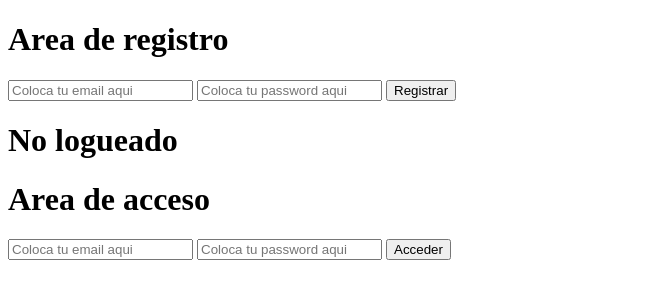
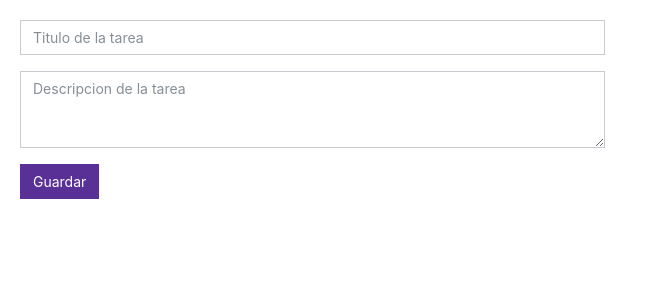
Before and after one commit to ballonbu/firebase, a plain HTML site: page index.html in a window 1280 px wide. Shown: the whole page, without its empty margins (0-660 px from the left). Drawn offline with nearby package versions, Linux system fonts and the light colour scheme; no server answers.

Commit message:
FrontEnd

```diff
--- a/index.html
+++ b/index.html
@@ -3,117 +3,30 @@
 
 <head>
     <meta charset="UTF-8">
-    <title>Gestion de usuarios</title>
+    <title>CRUD de Tareas</title>
+    <link rel="stylesheet" href="https://cdn.jsdelivr.net/npm/bootswatch@4.5.2/dist/pulse/bootstrap.min.css">
 </head>
 
 <body>
-
-    <h1>Area de registro</h1>
-    <input type="email" id="email" placeholder="Coloca tu email aqui">
-    <input type="password" id="pass" placeholder="Coloca tu password aqui">
-    <button onclick="enviar();">Registrar</button>
-    <h1 id="login"></h1>
-
-    <h1>Area de acceso</h1>
-    <input type="email" id="emailAcc" placeholder="Coloca tu email aqui">
-    <input type="password" id="passAcc" placeholder="Coloca tu password aqui">
-    <button onclick="acceso();">Acceder</button>
-
-
-
-    <!-- The core Firebase JS SDK is always required and must be listed first -->
-    <script src="https://www.gstatic.com/firebasejs/8.6.8/firebase-app.js"></script>
-    <script src="https://www.gstatic.com/firebasejs/8.6.8/firebase-auth.js"></script>
-
-    <!-- TODO: Add SDKs for Firebase products that you want to use
-     https://firebase.google.com/docs/web/setup#available-libraries -->
-    <script src="https://www.gstatic.com/firebasejs/8.6.8/firebase-analytics.js"></script>
-
-    <script>
-        // Your web app's Firebase configuration
-        // For Firebase JS SDK v7.20.0 and later, measurementId is optional
-        var firebaseConfig = {
-            apiKey: "AIzaSyCuspRDNkJxRg5vvTtMgFs8pDYTrKM4Jo8",
-            authDomain: "autenticacion-d248c.firebaseapp.com",
-            projectId: "autenticacion-d248c",
-            storageBucket: "autenticacion-d248c.appspot.com",
-            messagingSenderId: "611007069110",
-            appId: "1:611007069110:web:fdb9e84604c3d5aaf29f17",
-            measurementId: "G-5NZVKHQK4C"
-        };
-        // Initialize Firebase
-        firebase.initializeApp(firebaseConfig);
-        firebase.analytics();
-
-        function enviar() {
-            var email = document.getElementById("email").value;
-            var loquetudesees = document.getElementById("pass").value;
-
-            //codigo firebase: inicio
-            firebase.auth().createUserWithEmailAndPassword(email, loquetudesees)
-                .then((userCredential) => {
-                    // Signed in
-                    var user = userCredential.user;
-                    // ...
-                })
-                .catch((error) => {
-                    var errorCode = error.code;
-                    var errorMessage = error.message;
-                    // ..
-                    alert(errorMessage);
-                });
-            //codigo firebase: fin
-        }
-
-        function acceso() {
-            var email = document.getElementById("emailAcc").value;
-            var pass = document.getElementById("passAcc").value;
-
-            //codigo firebase: inicio
-            firebase.auth().signInWithEmailAndPassword(email, pass)
-                .then((userCredential) => {
-                    // Signed in
-                    var user = userCredential.user;
-                    // ...
-                    alert("Accediste");
-                })
-                .catch((error) => {
-                    var errorCode = error.code;
-                    var errorMessage = error.message;
-                    alert(errorMessage);
-                });
-            //codigo firebase: fin
-
-
-        }
-
-        function cerrar() {
-            firebase.auth().signOut()
-                .then(function () {
-                    console.log("salir");
-                })
-                .catch(function (error) {
-                    console.log("error");
-                })
-        }
-
-        firebase.auth().onAuthStateChanged((user) => {
-            if (user) {
-                // User is signed in, see docs for a list of available properties
-                // https://firebase.google.com/docs/reference/js/firebase.User
-                var uid = user.uid;
-                // ...
-                //document.getElementById("login").innerHTML = "Logueado " + user.email;
-                document.getElementById("login").innerHTML =
-                    `<p>Logueado ` + user.email + `</p>` +
-                    `<button onclick=cerrar();>Cerrar sesion</button>`;
-            } else {
-                // User is signed out
-                // ...
-                document.getElementById("login").innerHTML = "No logueado";
-            }
-        });
-    </script>
+    <div class="contaxxiner">
+        <div class="row">
+            <div class="col-md-6">
+                <div class="card-body">
+                    <form id="task-form">
+                        <div class="form-group">
+                            <input type="text" id="task-title" class="form-control" placeholder="Titulo de la tarea">
+                        </div>
+                        <div class="form-group">
+                            <textarea id="task-description" rows="3" class="form-control" placeholder="Descripcion de la tarea"></textarea>
+                        </div>
+                        <button class="btn btn-primary" id="btn-task-form">
+                            Guardar
+                        </button>
+                    </form>
+                </div>
+            </div>
+        </div>
+    </div>
 
 </body>
 
```
Also changed, not shown: logueo.html (added, +120 -0 lines).
